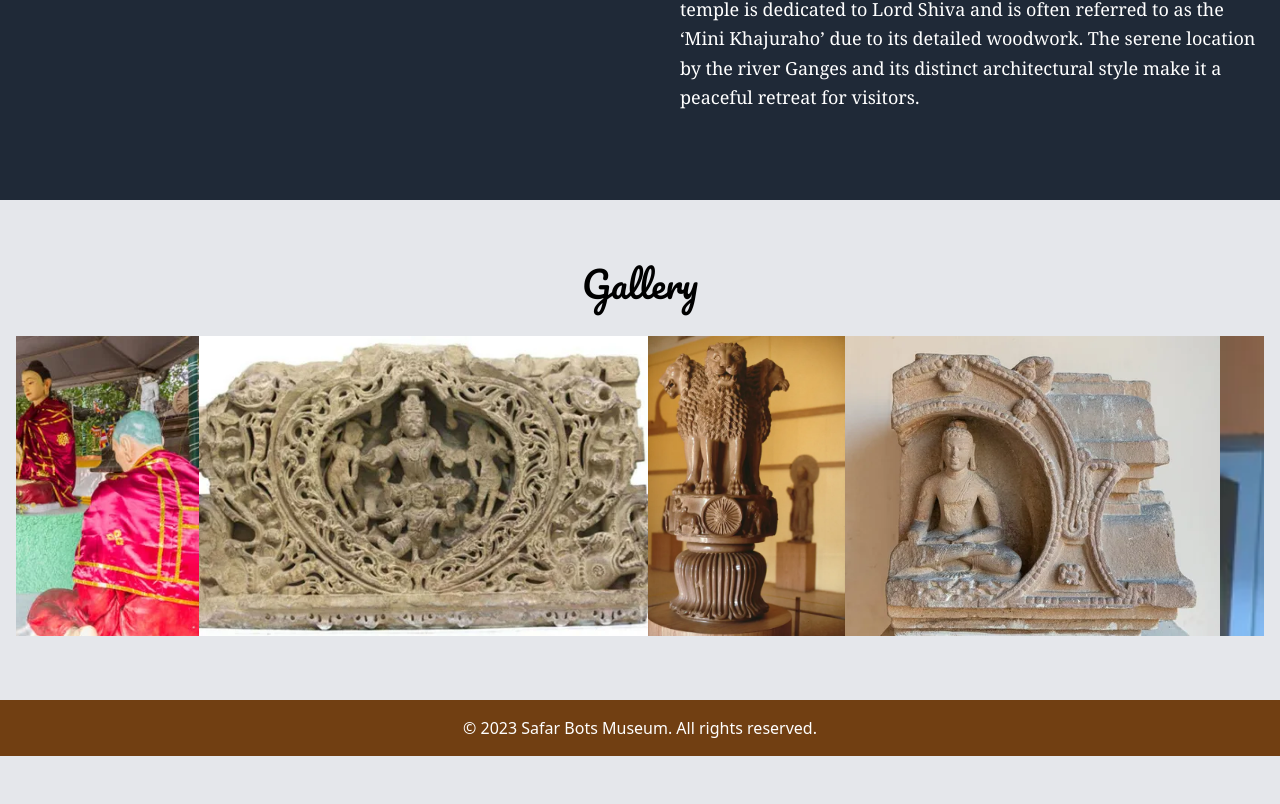
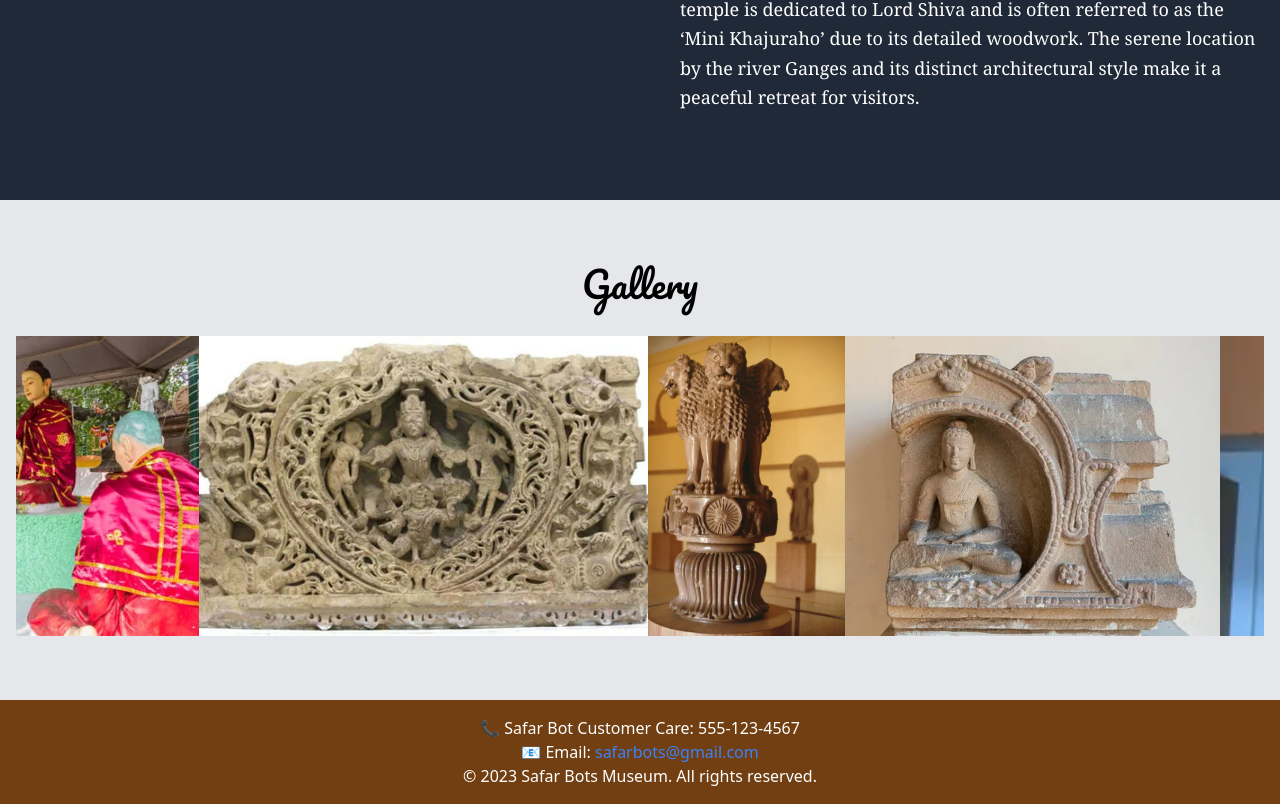
Before and after one commit to safarBots/Varanasi, a plain HTML site: page index.html in a window 1280 px wide. Shown: the part 2478-3282 px from the top of the page. Before the commit the page ends 3234 px from the top, so only its background shows below. Drawn offline with nearby package versions, Linux system fonts and the light colour scheme; a script that the page names is missing; a web font is replaced by a local one.

Commit message:
Update index.html

```diff
--- a/index.html
+++ b/index.html
@@ -350,6 +350,10 @@
     <!-- Footer -->
     <footer class="bg-yellow-900 text-white py-4">
       <div class="container mx-auto text-center">
+        <p>
+          📞 Safar Bot Customer Care: <a>555-123-4567</a><br>
+          📧 Email: <a class="text-blue-500" href="https://mail.google.com/mail/u/0/?tab=rm&ogbl#inbox?compose=cSRfBJFWxSQcfbCWgdGkmSNVjjVJVRFSVxjKbNtkVlPhwTtznwqzNhzRjkBTRwfKqJfgWkvcwDjTmLzHFbCDzvTlMcNwdFCXXscJzcfBvmLtmGsFTtZkXpFCKwKcHQHFMmkFDkmPcSLZQMCJxcWdnvqSzqmkFvhg" target="_blank">safarbots@gmail.com</a>
+        </p>
         <p>&copy; 2023 Safar Bots Museum. All rights reserved.</p>
       </div>
     </footer>
```
